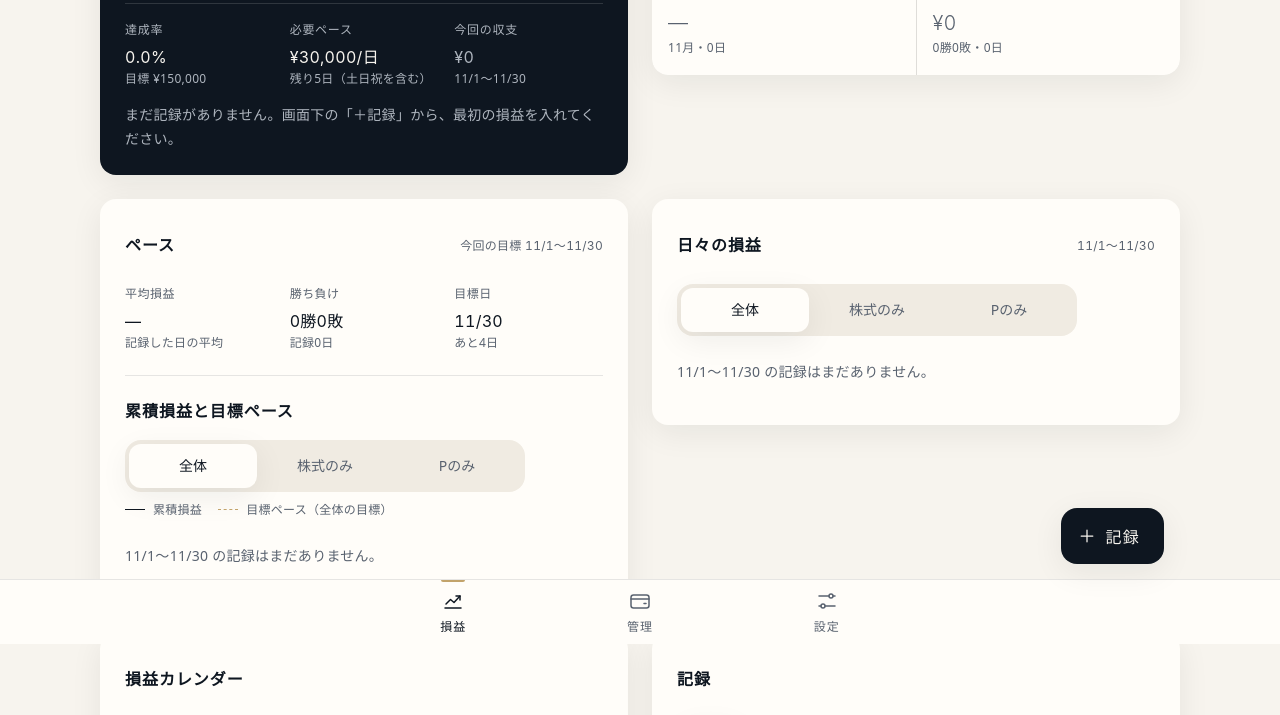
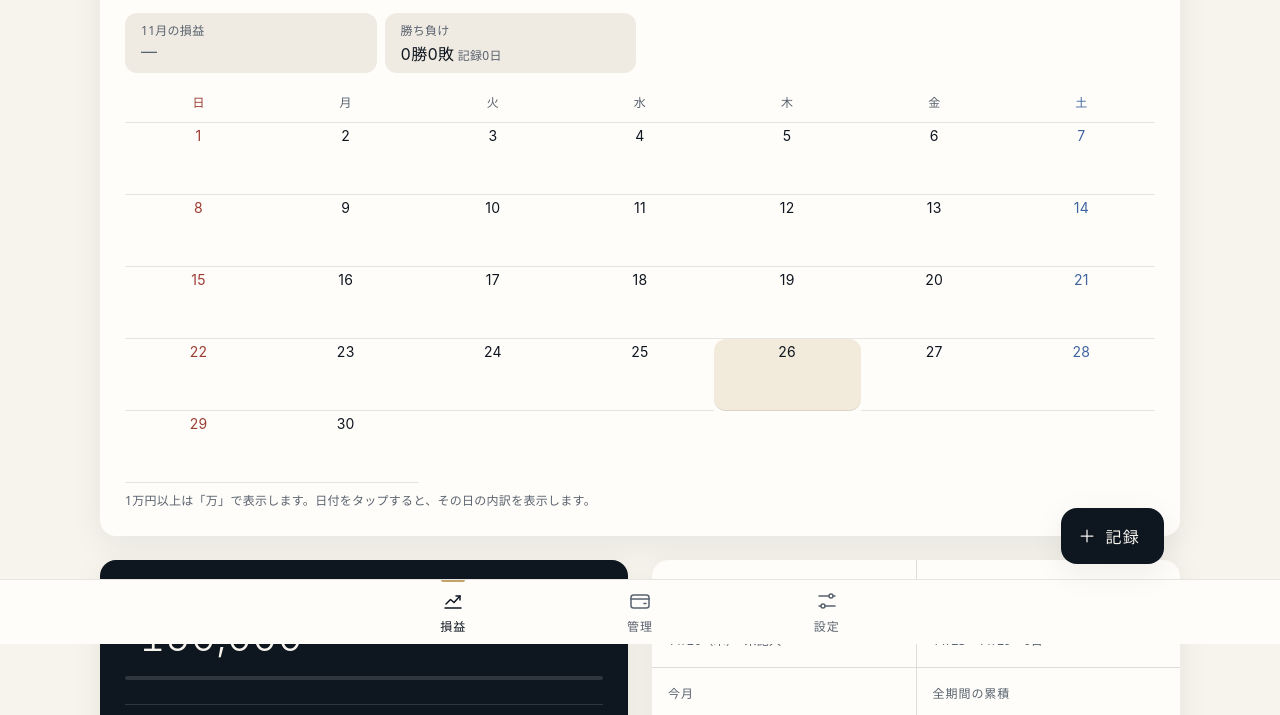
Before and after one commit to show04190401/riron, a plain HTML site: page pnl/index.html in a window 1280 px wide. Shown: the part 156-871 px from the top of the page. Drawn offline with Linux system fonts and the light colour scheme.

Commit message:
収支note：損益カレンダーを損益タブのいちばん上に、管理の日別資金繰り表を「収入・支出」の順に
Co-Authored-By: Claude Opus 5.5 <noreply@anthropic.com>
Claude-Session: https://claude.ai/code/session_01EmvsTPbd9mo8fjKX6LXwGS

```diff
--- a/pnl/index.html
+++ b/pnl/index.html
@@ -94,10 +94,10 @@ h1{font:600 20px var(--font-head);letter-spacing:.06em}
 .autobk{display:grid;grid-template-columns:minmax(0,1fr) auto;align-items:center;gap:8px;padding:8px 0;border-bottom:1px solid var(--line);font-size:14px}
 
 /* ---------- layout ---------- */
-.layout{display:grid;gap:16px;grid-template-columns:minmax(0,1fr);grid-template-areas:"hero" "stats" "pace" "daily" "pcal" "history" "settings"}
+.layout{display:grid;gap:16px;grid-template-columns:minmax(0,1fr);grid-template-areas:"pcal" "hero" "stats" "pace" "daily" "history" "settings"}
 #hero{grid-area:hero} #stats{grid-area:stats} #pace{grid-area:pace} #chart-daily{grid-area:daily} #history{grid-area:history} #p-cal{grid-area:pcal} #settings{grid-area:settings}
 @media (min-width:900px){
-  .layout{gap:24px;grid-template-columns:minmax(0,1fr) minmax(0,1fr);grid-template-areas:"hero stats" "pace daily" "pcal history" "settings history";align-items:start}
+  .layout{gap:24px;grid-template-columns:minmax(0,1fr) minmax(0,1fr);grid-template-areas:"pcal pcal" "hero stats" "pace daily" "settings history";align-items:start}
 }
 .card{background:var(--surface);border-radius:var(--r);padding:24px;min-width:0;overflow:hidden;box-shadow:var(--shadow);border:1px solid transparent}
 @media (prefers-color-scheme: dark){:root:not([data-theme="light"]) .card{border-color:var(--line)}}
@@ -508,7 +508,7 @@ html.lock .fab,html.daysheet .fab{opacity:0;pointer-events:none}
 details.inner{margin-top:24px;border-top:1px solid var(--line);padding-top:8px}
 details.inner>summary{font:500 14px var(--font-ui)}
 
-/* 狭い画面：日別資金繰り表は「日付・損益・支出・収入」までをスクロールなしで見せる（残高・借入残高は横スクロール） */
+/* 狭い画面：日別資金繰り表は「日付・損益・収入・支出」までをスクロールなしで見せる（残高・借入残高は横スクロール） */
 .cf .mth .wd{font-size:12px;color:var(--muted);margin-left:4px}
 @media (max-width:720px){
   #c-table .cf-wrap{margin-left:-16px;margin-right:-16px}
@@ -559,11 +559,11 @@ details.inner>summary{font:500 14px var(--font-ui)}
   <div class="layout view" id="view-pnl">
 
 
+    <section class="card" id="p-cal"></section>
     <section class="card hero" id="hero" aria-live="polite"></section>
     <section class="stats" id="stats" aria-label="期間別の損益"></section>
     <section class="card" id="pace"></section>
     <section class="card" id="chart-daily"></section>
-    <section class="card" id="p-cal"></section>
 
     <section class="card" id="history"></section>
       <details class="card" id="settings">
@@ -1719,7 +1719,7 @@ details.inner>summary{font:500 14px var(--font-ui)}
       Object.keys(days[d].f).forEach(function (k) { tot[k] += days[d].f[k]; });
       tot.net += days[d].net;
     }
-    var cols = [['pnl', '損益', true], ['exp', '支出'], ['inc', '収入']];
+    var cols = [['pnl', '損益', true], ['inc', '収入'], ['exp', '支出']];
     var numCell = function (n, signed) {
       var c = [];
       if (!n) c.push('zero'); else if (signed) c.push(n > 0 ? 'pos' : 'neg');
@@ -3079,7 +3079,6 @@ details.inner>summary{font:500 14px var(--font-ui)}
 })();
 </script>
 
-
 <script>if ('serviceWorker' in navigator) { window.addEventListener('load', function () { navigator.serviceWorker.register('sw.js').catch(function () {}); }); }</script>
 </body>
 </html>
--- a/pnl/sw.js
+++ b/pnl/sw.js
@@ -1,7 +1,7 @@
 // オフライン用：アプリのファイルを端末に保存し、電波がなくてもすぐ開けるようにする。
 // 開くときは保存済みの版をすぐ表示し、通信できれば裏で新しい版を取りに行く。
 const PREFIX = 'pnl-notebook-';
-const CACHE = PREFIX + 'v50';
+const CACHE = PREFIX + 'v51';
 const SHELL = ['./', './index.html', './manifest.webmanifest', './icon4-180.png', './icon4-192.png', './icon4-512.png'];
 self.addEventListener('install', e => {
   e.waitUntil(caches.open(CACHE).then(c => c.addAll(SHELL.map(f => new Request(f, { cache: 'reload' })))).then(() => self.skipWaiting()));
```
